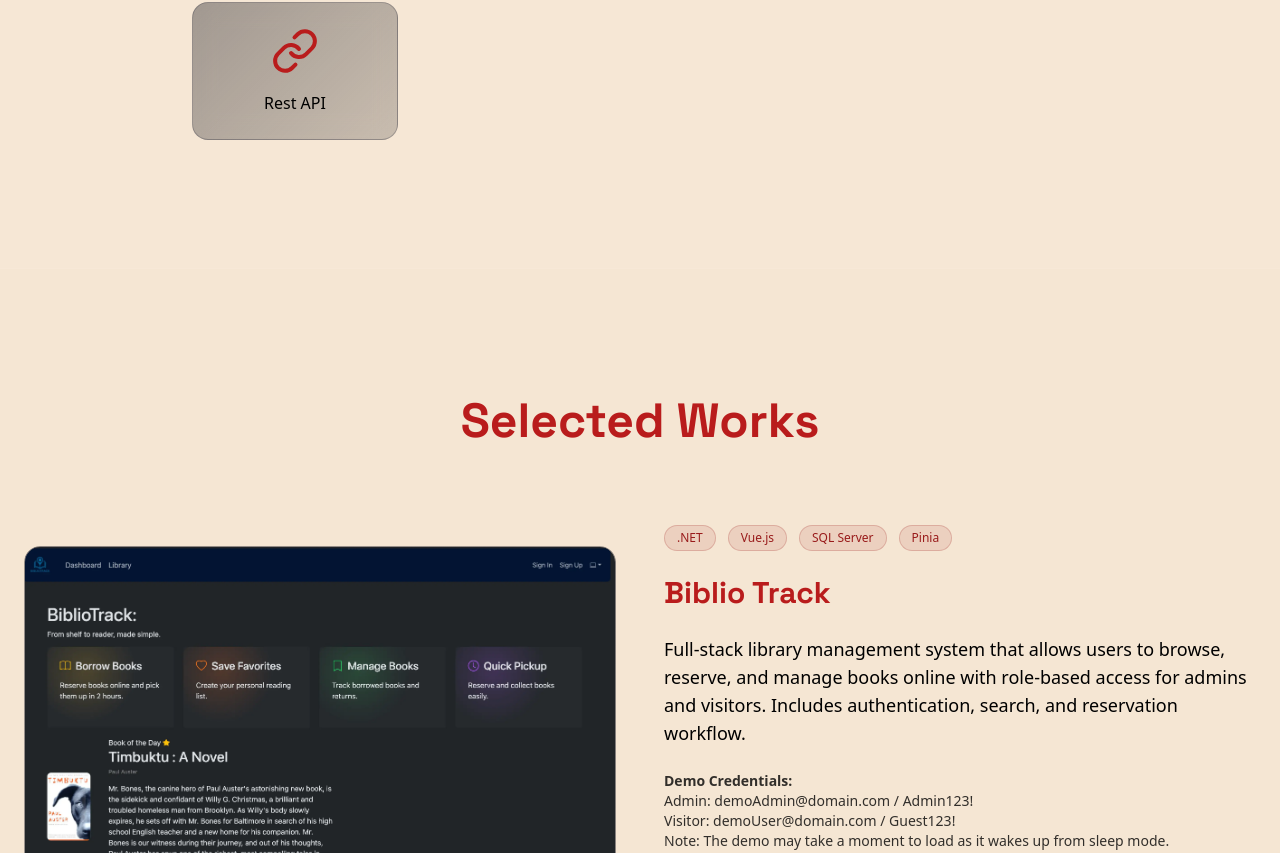
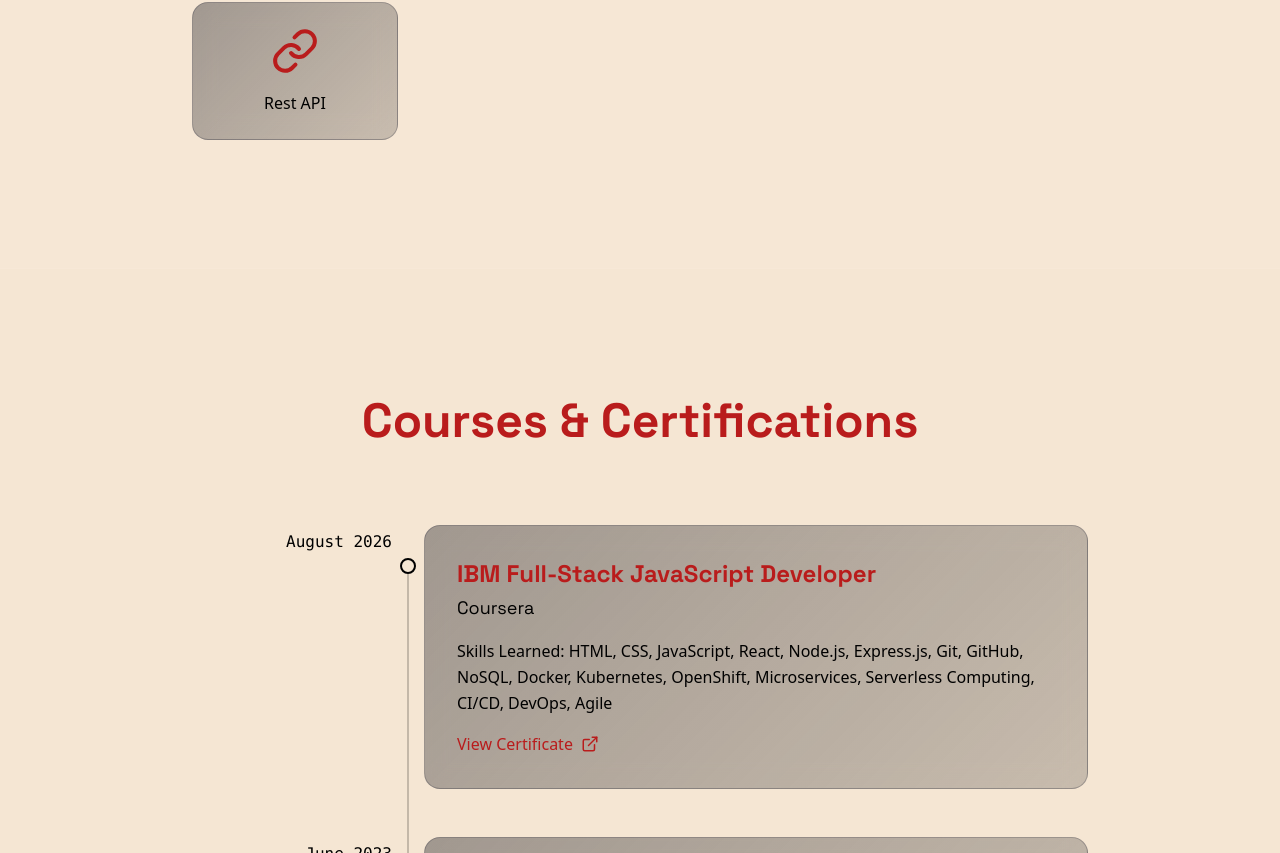
Before and after one commit to luza83/Portfolio, a React (Vite) app: page / in a window 1280 px wide. Shown: the part 1947-2800 px from the top of the page. Built offline with nearby package versions, Linux system fonts and the light colour scheme.

Commit message:
added courses and certifications section

```diff
--- a/src/App.jsx
+++ b/src/App.jsx
@@ -87,6 +87,41 @@
     company: "Molde University College",
     description:
       "Completed a Bachelor’s degree in IT and Digitalizing. Developed a thesis project: an AR-based outdoor app for kids, focusing on front-end, back-end, and interactive design. Learned to plan, develop, and deliver a complete software project.",
+  },
+];
+
+const COURSES_AND_CERTIFICATIONS = [
+  {
+    title: "IBM Full-Stack JavaScript Developer",
+    provider: "Coursera",
+    completionDate: "2026-08-06",
+    link: "https://coursera.org/share/35482948bc8c01ab018f2ee837d35828",
+    skills: [
+      "HTML",
+      "CSS",
+      "JavaScript",
+      "React",
+      "Node.js",
+      "Express.js",
+      "Git",
+      "GitHub",
+      "NoSQL",
+      "Docker",
+      "Kubernetes",
+      "OpenShift",
+      "Microservices",
+      "Serverless Computing",
+      "CI/CD",
+      "DevOps",
+      "Agile",
+    ],
+  },
+  {
+    title: "C# Intermediate: Classes, Interfaces and OOP",
+    provider: "Udemy",
+    completionDate: "2023-06-23",
+    link: "https://www.udemy.com/certificate/UC-14df9e73-1a98-4d83-bb43-e3b1f95a0d23/",
+    skills: ["C#", "Object-Oriented Programming", "Classes", "Interfaces"],
   },
 ];
 const container = {
@@ -319,6 +354,76 @@
               <span className="font-medium text-sm md:text-base">
                 {skill.name}
               </span>
+            </motion.div>
+          ))}
+        </div>
+      </div>
+    </section>
+  );
+}
+function CoursesAndCertifications() {
+  return (
+    <section id="courses" className="py-32">
+      <div className="container mx-auto px-6">
+        <motion.h2
+          initial={{ opacity: 0, y: 20 }}
+          whileInView={{ opacity: 1, y: 0 }}
+          viewport={{ once: true }}
+          className="mb-20 text-center text-4xl font-bold text-red-700 md:text-5xl"
+        >
+          Courses & Certifications
+        </motion.h2>
+
+        <div className="space-y-12 max-w-4xl mx-auto">
+          {COURSES_AND_CERTIFICATIONS.map((course, index) => (
+            <motion.div
+              key={index}
+              initial={{ opacity: 0, x: -30 }}
+              whileInView={{ opacity: 1, x: 0 }}
+              viewport={{ once: true }}
+              transition={{ duration: 0.6, delay: index * 0.2 }}
+              className="relative pl-8 md:pl-0"
+            >
+              <div className="md:grid md:grid-cols-4 gap-8">
+                <div className="md:text-right md:col-span-1 pt-1">
+                  <span className="text-black font-mono font-medium">
+                    {new Date(course.completionDate).toLocaleDateString(
+                      "en-US",
+                      {
+                        year: "numeric",
+                        month: "long",
+                      },
+                    )}
+                  </span>
+                </div>
+                <div className="md:col-span-3 relative mt-2 md:mt-0 glass-panel p-8 rounded-2xl">
+                  <div className="absolute left-[-39px] md:left-[-25px] top-8 w-4 h-4 rounded-full bg-background border-2 border-black z-10" />
+                  {index !== COURSES_AND_CERTIFICATIONS.length - 1 && (
+                    <div className="absolute left-[-32px] md:left-[-18px] top-12 bottom-[-80px] w-0.5 bg-border" />
+                  )}
+                  <h3 className="text-2xl font-bold text-red-700 mb-1">
+                    {course.title}
+                  </h3>
+                  <h4 className="text-lg text-black mb-4">{course.provider}</h4>
+                  <p className="text-black leading-relaxed mb-4">
+                    Skills Learned: {course.skills.join(", ")}
+                  </p>
+                  {course.link && (
+                    <a
+                      href={course.link}
+                      target="_blank"
+                      rel="noopener noreferrer"
+                      className="
+                        inline-flex items-center gap-2
+                        font-medium text-primary
+                        transition-colors hover:text-primary/80
+                      "
+                    >
+                      View Certificate <ExternalLink size={18} />
+                    </a>
+                  )}
+                </div>
+              </div>
             </motion.div>
           ))}
         </div>
@@ -583,6 +688,9 @@
           <a href="#skills" className="hover:text-black transition-colors">
             Skills
           </a>
+          <a href="#courses" className="hover:text-black transition-colors">
+            Courses And Certifications
+          </a>
           <a href="#projects" className="hover:text-black transition-colors">
             Projects
           </a>
@@ -610,6 +718,7 @@
         <Hero />
         <About />
         <Skills />
+        <CoursesAndCertifications />
         <Projects />
         <Experience />
         <Contact />
```
